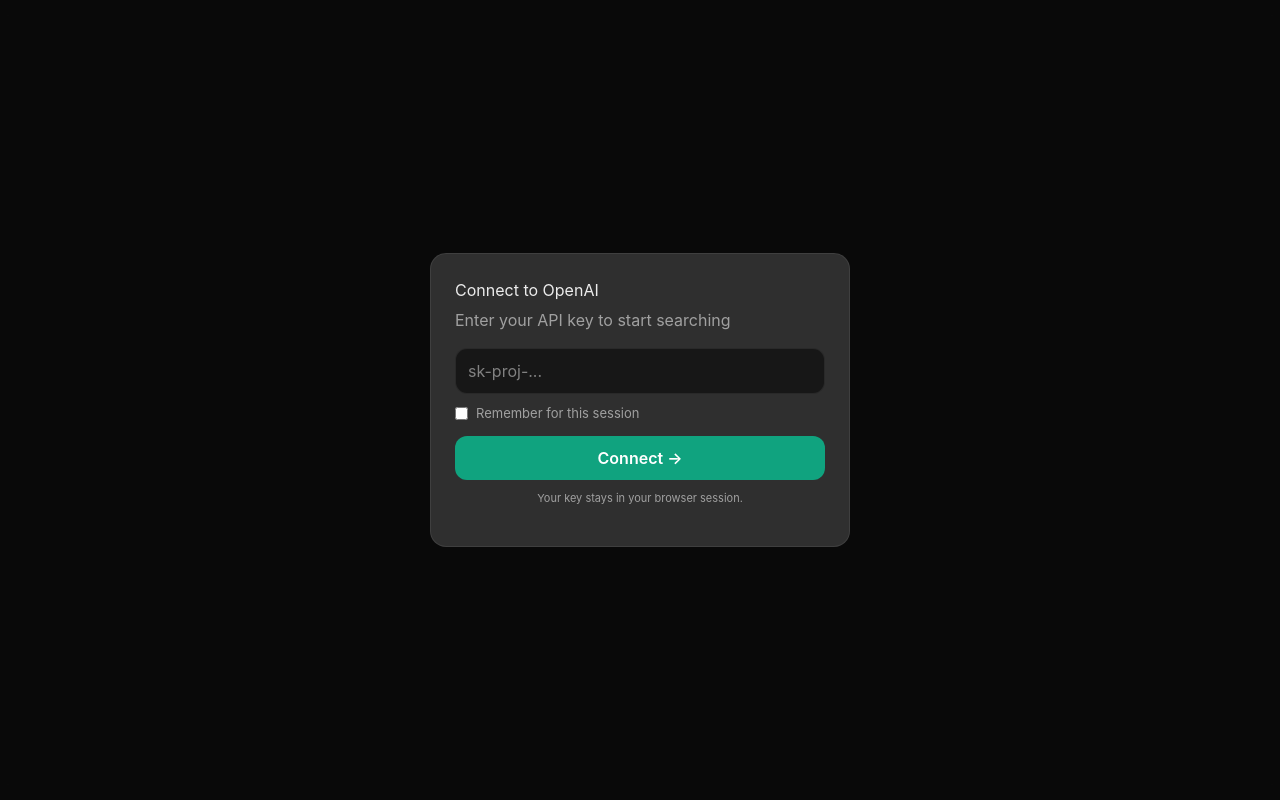
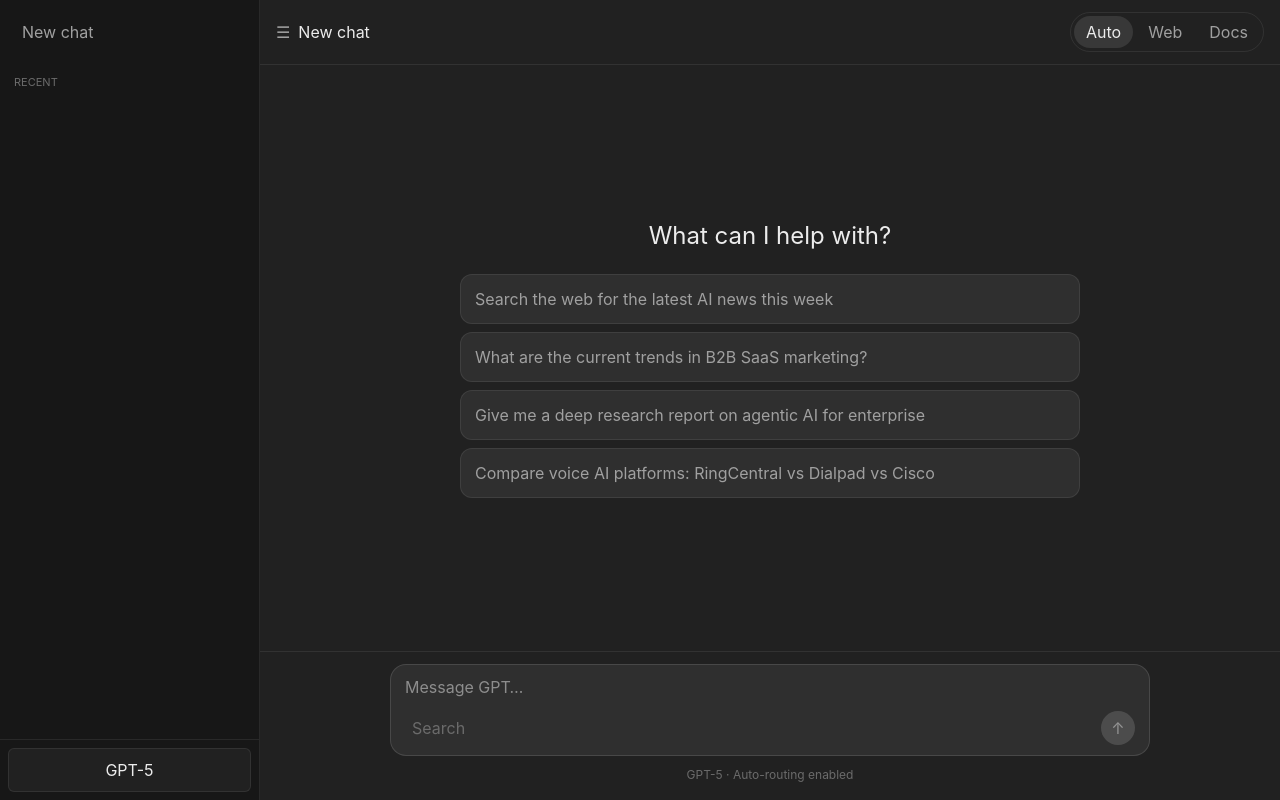
Before and after one commit to ben20russell/BenGPT, a Next.js app: page / in a window 1280 px wide. Built offline with nearby package versions, Linux system fonts and the light colour scheme.

Commit message:
Remove API Key page

```diff
--- a/app/search-interface.tsx
+++ b/app/search-interface.tsx
@@ -86,15 +86,6 @@ function modeToApiMode(mode: SearchMode): ApiSearchMode {
 }
 
 export default function SearchInterface() {
-  const [apiKey, setApiKey] = useState<string>(() => {
-    if (typeof window === 'undefined') return '';
-    return sessionStorage.getItem('oai_key') ?? '';
-  });
-  const [keyOverlayOpen, setKeyOverlayOpen] = useState<boolean>(() => {
-    if (typeof window === 'undefined') return true;
-    return !(sessionStorage.getItem('oai_key') ?? '');
-  });
-  const [rememberKey, setRememberKey] = useState(false);
   const [toast, setToast] = useState('');
 
   const [sidebarOpen, setSidebarOpen] = useState(true);
@@ -138,24 +129,6 @@ export default function SearchInterface() {
 
   function showToast(message: string) {
     setToast(message);
-  }
-
-  function submitKey() {
-    console.log('[UI] submitKey requested');
-    const trimmed = apiKey.trim();
-    if (!trimmed || !trimmed.startsWith('sk-')) {
-      console.log('[UI] API key rejected by validation');
-      showToast('Enter a valid OpenAI API key (starts with sk-)');
-      return;
-    }
-
-    if (rememberKey) {
-      console.log('[UI] Remembering key in session storage');
-      sessionStorage.setItem('oai_key', trimmed);
-    }
-
-    console.log('[UI] API key accepted, hiding overlay');
-    setKeyOverlayOpen(false);
   }
 
   function getModeLabel(mode: SearchMode) {
@@ -224,10 +197,6 @@ export default function SearchInterface() {
 
     const userText = (overrideText ?? input).trim();
     if (!userText) return;
-    if (keyOverlayOpen) {
-      showToast('Connect your API key before sending.');
-      return;
-    }
 
     console.log('[UI] Sending message', {
       model: currentModel,
@@ -374,42 +343,7 @@ export default function SearchInterface() {
   return (
     <UIErrorBoundary>
       <div className="search-ui" data-testid="search-ui-root">
-        {keyOverlayOpen ? (
-          <div id="key-overlay" data-testid="key-overlay">
-            <div id="key-modal">
-              <h2>Connect to OpenAI</h2>
-              <p>Enter your API key to start searching</p>
-              <input
-                id="key-input"
-                data-testid="key-input"
-                type="password"
-                value={apiKey}
-                placeholder="sk-proj-..."
-                autoComplete="off"
-                onChange={(event) => setApiKey(event.target.value)}
-                onKeyDown={(event) => {
-                  if (event.key === 'Enter') submitKey();
-                }}
-              />
-              <label className="remember-row" htmlFor="key-remember">
-                <input
-                  id="key-remember"
-                  data-testid="key-remember"
-                  type="checkbox"
-                  checked={rememberKey}
-                  onChange={(event) => setRememberKey(event.target.checked)}
-                />
-                Remember for this session
-              </label>
-              <button id="key-submit" data-testid="key-submit" type="button" onClick={submitKey}>
-                Connect →
-              </button>
-              <p className="modal-note">Your key stays in your browser session.</p>
-            </div>
-          </div>
-        ) : null}
-
-        <div id="app" data-testid="app-root" style={{ display: keyOverlayOpen ? 'none' : 'flex' }}>
+        <div id="app" data-testid="app-root">
           <aside id="sidebar" className={!sidebarOpen ? 'collapsed' : ''} data-testid="sidebar">
             <div id="sidebar-top">
               <button id="new-chat-btn" data-testid="new-chat-btn" type="button" onClick={newChat}>
@@ -611,7 +545,7 @@ export default function SearchInterface() {
                       id="send-btn"
                       data-testid="send-btn"
                       type="button"
-                      disabled={!isLoading && (input.trim().length === 0 || keyOverlayOpen)}
+                      disabled={!isLoading && input.trim().length === 0}
                       className={isLoading ? 'loading' : ''}
                       onClick={() => void sendMessage()}
                     >
@@ -659,7 +593,7 @@ export default function SearchInterface() {
         #sidebar { width: var(--sidebar-w); min-width: var(--sidebar-w); background: var(--sidebar-bg); display: flex; flex-direction: column; border-right: 1px solid var(--border); }
         #sidebar.collapsed { width: 0; min-width: 0; overflow: hidden; }
         #sidebar-top { padding: 10px; }
-        #new-chat-btn, .conv-item, .model-selector, .mode-pill, .tool-btn, .action-btn, .suggestion-btn, #send-btn, #sidebar-toggle, #key-submit {
+        #new-chat-btn, .conv-item, .model-selector, .mode-pill, .tool-btn, .action-btn, .suggestion-btn, #send-btn, #sidebar-toggle {
           cursor: pointer;
         }
         #new-chat-btn { width: 100%; padding: 10px 12px; border: none; border-radius: var(--radius-sm); background: transparent; color: var(--text-secondary); text-align: left; }
@@ -721,16 +655,6 @@ export default function SearchInterface() {
         #send-btn:disabled { background: rgba(255,255,255,0.14); color: rgba(255,255,255,0.4); cursor: not-allowed; }
         #footer-note { max-width: 760px; margin: 10px auto 0; font-size: 12px; color: var(--text-tertiary); text-align: center; }
 
-        #key-overlay { position: fixed; inset: 0; z-index: 100; background: rgba(0,0,0,0.7); backdrop-filter: blur(8px); display: flex; align-items: center; justify-content: center; padding: 24px; }
-        #key-modal { width: 100%; max-width: 420px; background: #2f2f2f; border: 1px solid var(--border); border-radius: 16px; padding: 24px; }
-        #key-modal h2 { margin-bottom: 6px; }
-        #key-modal p { color: var(--text-secondary); margin-bottom: 16px; }
-        #key-input { width: 100%; border: 1px solid var(--border); background: #171717; color: var(--text-primary); border-radius: var(--radius-md); padding: 10px 12px; margin-bottom: 10px; }
-        .remember-row { display: flex; align-items: center; gap: 8px; color: var(--text-secondary); font-size: 13px; margin-bottom: 12px; }
-        #key-submit { width: 100%; border: none; border-radius: var(--radius-md); padding: 10px; background: var(--accent); color: white; font-weight: 600; }
-        #key-submit:hover { background: var(--accent-hover); }
-        .modal-note { margin-top: 10px; font-size: 11px; color: var(--text-tertiary); text-align: center; }
-
         #toast { position: fixed; bottom: 90px; left: 50%; transform: translateX(-50%); background: #3a3a3a; border: 1px solid var(--border); border-radius: var(--radius-md); padding: 9px 18px; font-size: 13px; color: var(--text-primary); z-index: 200; opacity: 0; transition: opacity .25s; pointer-events: none; }
         #toast.show { opacity: 1; }
 
```
Also changed, not shown: 1 other file (tests, documents, lock files or other folders).
